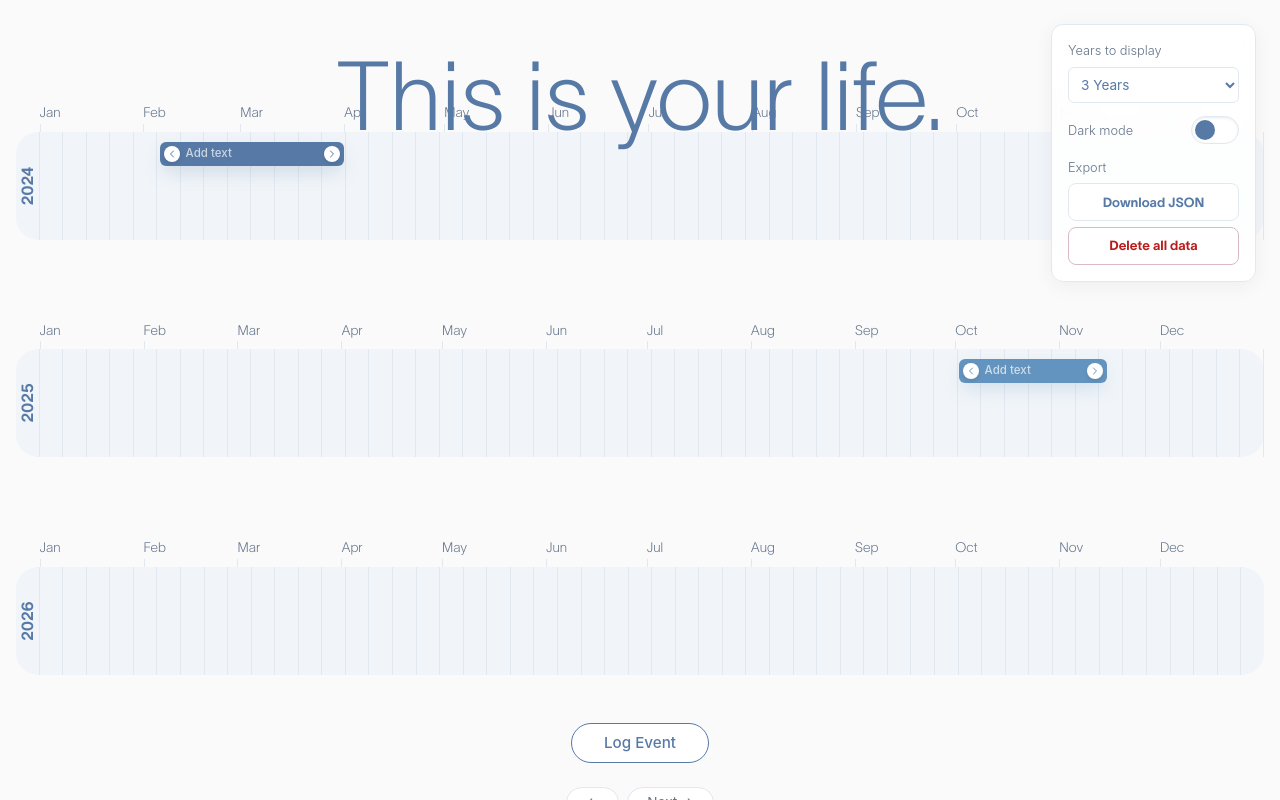
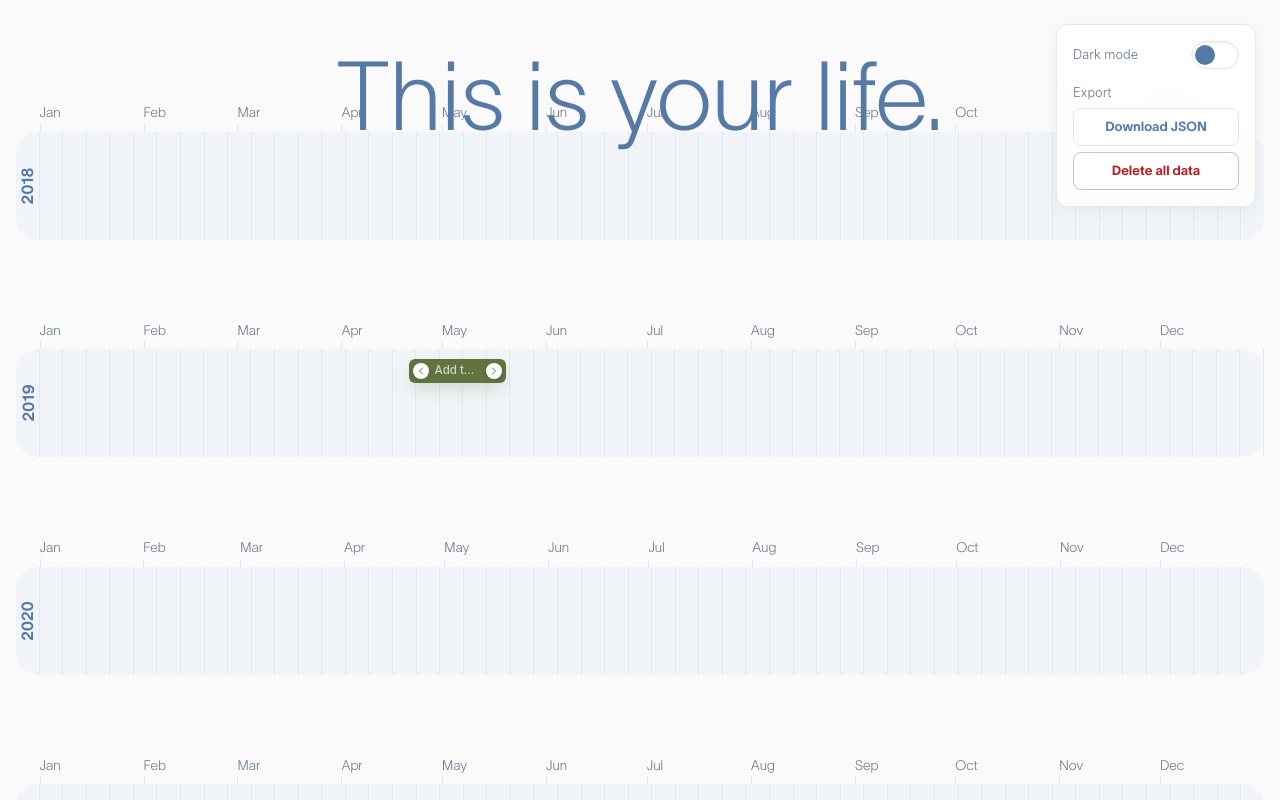
Before and after one commit to miggu/timeline, a React (Vite) app: page / in a window 1280 px wide. Shown: the top 800 px of the page. Built offline with nearby package versions, Linux system fonts and the light colour scheme; a web font is replaced by a local one.

Commit message:
Fix timeline to nine years

```diff
--- a/src/App.tsx
+++ b/src/App.tsx
@@ -20,10 +20,8 @@ import {
 	clearStoredTimelineData,
 	getStoredEvents,
 	getStoredThemeMode,
-	getStoredYearsToDisplay,
 	setStoredEvents,
 	setStoredThemeMode,
-	setStoredYearsToDisplay,
 } from "./local-storage";
 import type {
 	ResizeEdge,
@@ -65,6 +63,7 @@ interface RecentlyDeletedEventState {
 
 const DRAG_ACTIVATION_DISTANCE = 8;
 const DRAG_CLICK_SUPPRESSION_MS = 120;
+const YEARS_TO_DISPLAY = 9;
 
 const getDropTarget = (id: string) => {
 	const match = id.match(/week-(\d+)-(\d+)/);
@@ -81,15 +80,12 @@ const getDropTarget = (id: string) => {
 
 function App() {
 	const currentYear = 2026;
-	const [yearsToDisplay, setYearsToDisplay] = useState<number>(
-		getStoredYearsToDisplay,
-	);
 	const [themeMode, setThemeMode] = useState<ThemeMode>(getStoredThemeMode);
 
 	// Calculate the array of years to map over
 	const years = Array.from(
-		{ length: yearsToDisplay },
-		(_, i) => currentYear - (yearsToDisplay - 1) + i,
+		{ length: YEARS_TO_DISPLAY },
+		(_, i) => currentYear - (YEARS_TO_DISPLAY - 1) + i,
 	);
 
 	const [events, setEvents] = useState<TimelineEvent[]>(getStoredEvents);
@@ -295,10 +291,6 @@ function App() {
 	}, [themeMode]);
 
 	useEffect(() => {
-		setStoredYearsToDisplay(yearsToDisplay);
-	}, [yearsToDisplay]);
-
-	useEffect(() => {
 		setStoredEvents(events);
 	}, [events]);
 
@@ -445,7 +437,7 @@ function App() {
 			version: 1,
 			exportedAt: new Date().toISOString(),
 			currentYear,
-			yearsToDisplay,
+			yearsToDisplay: YEARS_TO_DISPLAY,
 			themeMode,
 			events: [...events].sort(
 				(left, right) =>
@@ -499,8 +491,6 @@ function App() {
 	return (
 		<div className="timeline">
 			<Settings
-				yearsToDisplay={yearsToDisplay}
-				setYearsToDisplay={setYearsToDisplay}
 				isDarkMode={themeMode === "dark"}
 				setIsDarkMode={(isDarkMode) =>
 					setThemeMode(isDarkMode ? "dark" : "light")
--- a/src/components/Settings.tsx
+++ b/src/components/Settings.tsx
@@ -1,8 +1,6 @@
 import { ThemeSwitch } from "./ThemeSwitch";
 
 interface SettingsProps {
-	yearsToDisplay: number;
-	setYearsToDisplay: (years: number) => void;
 	isDarkMode: boolean;
 	setIsDarkMode: (isDarkMode: boolean) => void;
 	onExportTimeline: () => void;
@@ -10,8 +8,6 @@ interface SettingsProps {
 }
 
 export function Settings({
-	yearsToDisplay,
-	setYearsToDisplay,
 	isDarkMode,
 	setIsDarkMode,
 	onExportTimeline,
@@ -19,23 +15,6 @@ export function Settings({
 }: SettingsProps) {
 	return (
 		<div className="settings">
-			<div className="settings__group">
-				<label className="settings__label" htmlFor="settings-years">
-					Years to display
-				</label>
-				<select
-					id="settings-years"
-					value={yearsToDisplay}
-					onChange={(e) => setYearsToDisplay(Number(e.target.value))}
-					className="settings__select"
-				>
-					<option value={1}>1 Year (Current)</option>
-					<option value={3}>3 Years</option>
-					<option value={5}>5 Years</option>
-					<option value={9}>9 Years (Since 2018)</option>
-				</select>
-			</div>
-
 			<div className="settings__group">
 				<div className="settings__toggle-row">
 					<label className="settings__label" htmlFor="dark-mode-switch">
--- a/src/local-storage.ts
+++ b/src/local-storage.ts
@@ -3,11 +3,6 @@ import type { ThemeMode, TimelineEvent } from "./types";
 
 const THEME_STORAGE_KEY = "timeline-theme";
 const EVENTS_STORAGE_KEY = "timeline-events";
-const YEARS_STORAGE_KEY = "timeline-years-to-display";
-
-const YEAR_OPTIONS = new Set([1, 3, 5, 9]);
-
-export const DEFAULT_YEARS_TO_DISPLAY = 3;
 
 export const DEFAULT_EVENTS: TimelineEvent[] = [
 	{
@@ -160,27 +155,6 @@ export const setStoredThemeMode = (themeMode: ThemeMode) => {
 	window.localStorage.setItem(THEME_STORAGE_KEY, themeMode);
 };
 
-export const getStoredYearsToDisplay = () => {
-	const storedValue = readStoredJson(YEARS_STORAGE_KEY);
-
-	if (typeof storedValue === "number" && YEAR_OPTIONS.has(storedValue)) {
-		return storedValue;
-	}
-
-	return DEFAULT_YEARS_TO_DISPLAY;
-};
-
-export const setStoredYearsToDisplay = (yearsToDisplay: number) => {
-	if (typeof window === "undefined") {
-		return;
-	}
-
-	window.localStorage.setItem(
-		YEARS_STORAGE_KEY,
-		JSON.stringify(yearsToDisplay),
-	);
-};
-
 export const getStoredEvents = () => {
 	const storedValue = readStoredJson(EVENTS_STORAGE_KEY);
 
--- a/src/styles/settings.css
+++ b/src/styles/settings.css
@@ -32,22 +32,6 @@
 .settings__label {
 	font-size: 0.8rem;
 	color: var(--text-secondary);
-}
-
-.settings__select {
-	padding: 0.5rem;
-	border: 1px solid var(--border-color);
-	border-radius: 6px;
-	background: var(--surface-bg);
-	color: var(--text-primary);
-	font-family: inherit;
-	font-size: 0.85rem;
-	cursor: pointer;
-	outline: none;
-}
-
-.settings__select:focus {
-	border-color: var(--accent-color);
 }
 
 .settings__button {
```
